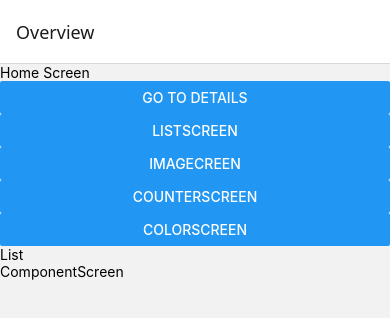
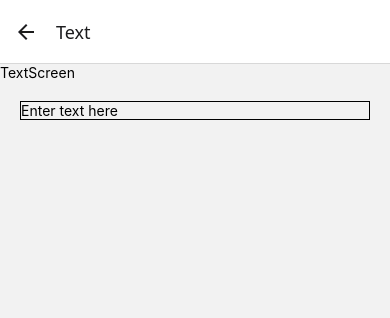
Before and after one commit to jadogeri/Mobile-Development-React-Native-Typescript, a React Native app in the folder starter/: screen /Text in a window 390 px wide. Shown: the top 318 px of the page. Built offline with nearby package versions, Linux system fonts and the light colour scheme.

Commit message:
Added TextScreen.tsx

```diff
--- a/starter/App.tsx
+++ b/starter/App.tsx
@@ -10,6 +10,7 @@ import ListScreen from './src/screens/ListScreen';
 import ImageScreen from './src/screens/ImageScreen';
 import CounterScreen from './src/screens/CounterScreen';
 import ColorScreen from './src/screens/ColorScreen';
+import TextScreen from './src/screens/TextScreen';
 
 const Stack = createNativeStackNavigator<RootStackParamList>();
 
@@ -23,7 +24,8 @@ export default function App() {
         <Stack.Screen name="List" component={ListScreen} options={{ title: 'List' }} />
         <Stack.Screen name="Image" component={ImageScreen} options={{ title: 'Image' }} />
         <Stack.Screen name="Counter" component={CounterScreen} options={{ title: 'Counter' }} />
-        <Stack.Screen name="Color" component={ColorScreen} options={{ title: 'Counter' }} />
+        <Stack.Screen name="Color" component={ColorScreen} options={{ title: 'Color' }} />
+        <Stack.Screen name="Text" component={TextScreen} options={{ title: 'Text' }} />
       </Stack.Navigator>
     </NavigationContainer>
   );
--- a/starter/src/screens/HomeScreen.tsx
+++ b/starter/src/screens/HomeScreen.tsx
@@ -30,6 +30,10 @@ const HomeScreen: React.FC<HomeProps> = ({ navigation }) => {
         title="ColorScreen"
         onPress={() => navigation.navigate('Color')}
       />
+      <Button
+        title="TextScreen"
+        onPress={() => navigation.navigate('Text')}
+      />
       <Pressable
         onPress={() => navigation.navigate('List')}
       ><Text>List</Text></Pressable>
--- /dev/null
+++ b/starter/src/screens/TextScreen.tsx
@@ -0,0 +1,34 @@
+import { StyleSheet, Text, TextInput, View } from 'react-native'
+import React, { useState } from 'react'
+import { NativeStackScreenProps } from '@react-navigation/native-stack';
+import { RootStackParamList } from '../types/RootStackParamList';
+
+type TextProps = NativeStackScreenProps<RootStackParamList, 'Text'>;
+
+const TextScreen : React.FC<TextProps> = () => {
+    const [input, setInput] = useState<string>("");
+  return (
+    <View>
+      <Text>TextScreen</Text>
+      <TextInput
+        style={styles.input}
+        autoCapitalize='none'
+        autoCorrect={false}
+        value={input}
+        placeholder='Enter text here'
+        onChangeText={(text: string)=>{ setInput(text)}}
+      />
+      <Text>{input}</Text>
+    </View>
+  )
+}
+
+export default TextScreen
+
+const styles = StyleSheet.create({
+    input:{
+        margin: 20,
+        borderColor: "black",
+        borderWidth: 1
+    }
+})
--- a/starter/src/types/RootStackParamList.ts
+++ b/starter/src/types/RootStackParamList.ts
@@ -7,4 +7,5 @@ export type RootStackParamList = {
   Image: undefined;
   Counter: undefined;
   Color: undefined;
+  Text: undefined;
 };
```
